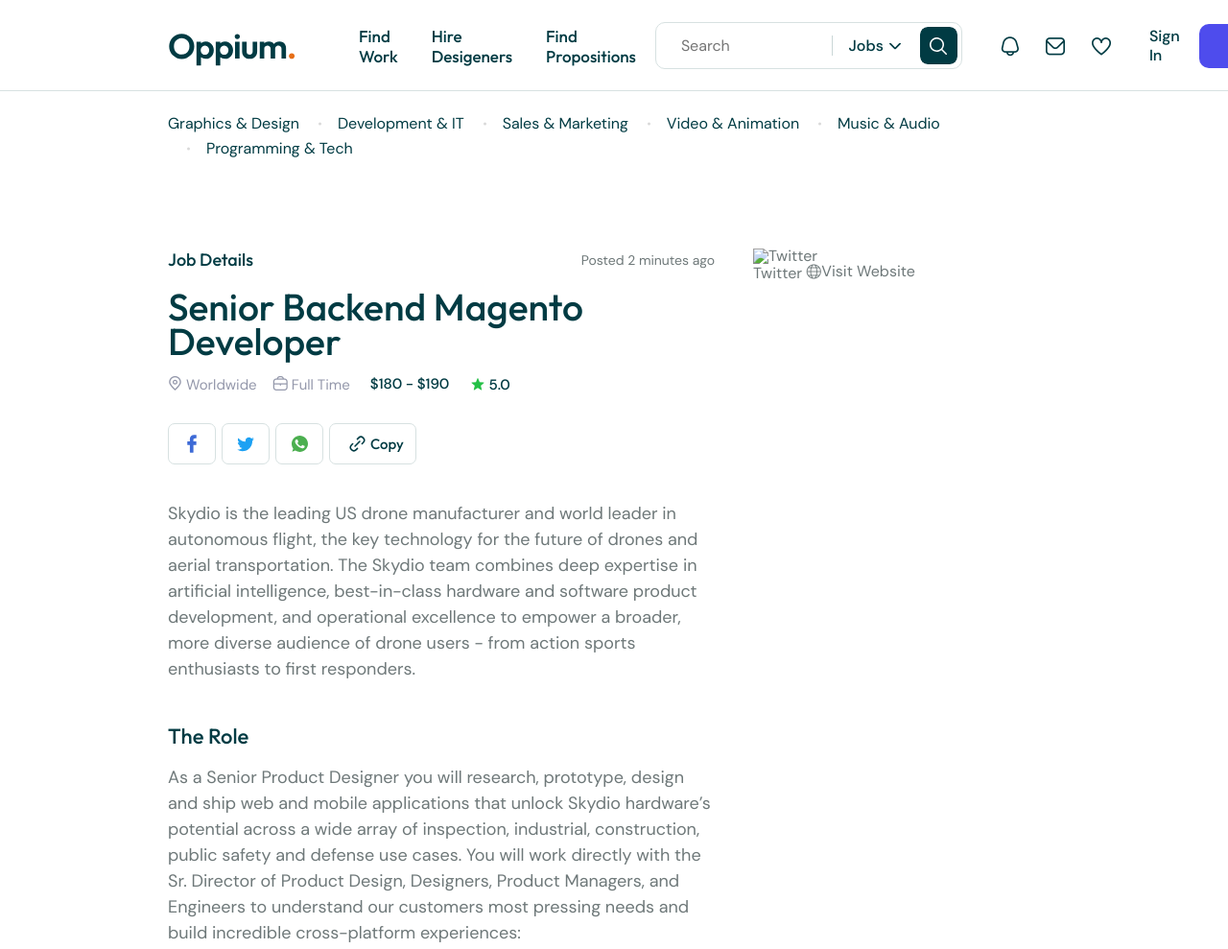
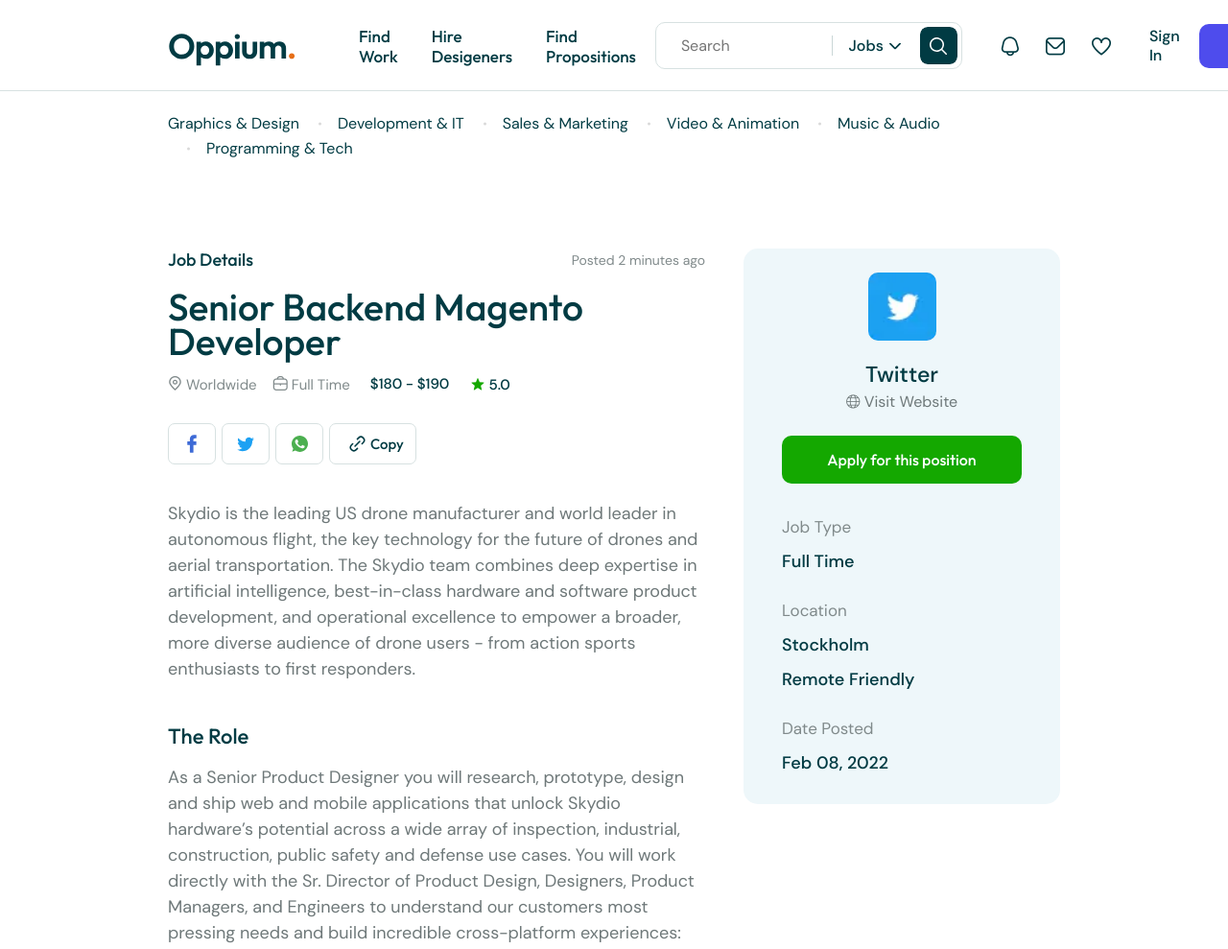
Before and after one commit to test-page-dev/oppium, a plain HTML site: page offer-details.html in a window 1280 px wide. Shown: the top 989 px of the page at 96% size. Drawn offline with nearby package versions, Linux system fonts and the light colour scheme; files whose address does not match are found by name.

Commit message:
job offers done color fixes

```diff
--- a/css/style.css
+++ b/css/style.css
@@ -4,13 +4,13 @@
   --secondary-font: "Outfit", sans-serif;
   --title-color: #013b43;
   --content-color: #6e7879;
-  --light-text-color: #9498ab;
+  --light-text-color: #808a8b;
+  --main-green: #14a800;
   --deep-green: #013b43;
   --main-purple-color: #4e4ced;
   --main-purple-hover-color: #2a28e7;
   --input-range-fill: #24c046;
   --input-range-background: #dbe2f0;
-  --main-green: #24c046;
   --main-green-hover: #22a13d;
   --main-border: 1px solid #d7e1e1;
   --blue-background: #eef7fa;
@@ -524,7 +524,7 @@ a:hover {
   bottom: -4px;
 }
 .g-user--status.is-online .g-user__avatar:after {
-  background-color: #14a800;
+  background-color: var(--main-green);
 }
 .g-user--status.is-offline .g-user__avatar:after {
   background-color: #d7e1e1;
@@ -739,7 +739,7 @@ a:hover {
 }
 
 .load-more {
-  background-color: #14a800;
+  background-color: var(--main-green);
   padding: 15px 31px 16px;
   font-weight: 500;
   line-height: 20px;
@@ -1335,7 +1335,7 @@ a:hover {
 
 .columns {
   display: grid;
-  grid-template: 1fr/1fr 320px;
+  grid-template: 1fr/1fr 330px;
   gap: clamp(20px, 4vw, 40px);
 }
 .columns .custom-select::after {
@@ -1555,10 +1555,13 @@ a:hover {
   display: flex;
   align-items: center;
   font-weight: 400;
-  color: var(--light-text-color);
+  color: #808a8b;
 }
 .project--c .project__top-location p {
   line-height: 1;
+}
+.project--c .project__top-location i {
+  font-size: 16px;
 }
 .project--c .project__top-info {
   display: flex;
@@ -1700,7 +1703,7 @@ a:hover {
   margin-right: 8px;
 }
 .filters__box .check-input__check:checked + .check-input__style::before {
-  background-color: #14a800;
+  background-color: var(--main-green);
 }
 .filters__box h4 {
   font-size: 18px;
@@ -1882,7 +1885,7 @@ a:hover {
 .messages__main-status {
   position: absolute;
   content: "";
-  background-color: #14a800;
+  background-color: var(--main-green);
   width: 8px;
   height: 8px;
   border-radius: 50%;
@@ -2338,6 +2341,7 @@ a:hover {
 .offer-details__pretitle span {
   font-size: 14px;
   line-height: 18px;
+  color: #808a8b;
 }
 .offer-details__title {
   font-size: 39px;
@@ -2448,7 +2452,7 @@ a:hover {
   line-height: 20px;
   border-radius: var(--br-10);
   padding: 15px 60px 16px;
-  background-color: #14a800;
+  background-color: var(--main-green);
   transition: background-color 0.3s;
 }
 .offer-details__apply a:hover {
@@ -2468,6 +2472,76 @@ a:hover {
   display: flex;
   flex-direction: column;
   gap: 16px;
+}
+.offer-details__aside {
+  background-color: #eef7fa;
+  border-radius: var(--br-15);
+  padding: 25px 40px;
+  display: flex;
+  flex-direction: column;
+  align-items: center;
+}
+.offer-details__aside-logo {
+  width: 71px;
+  height: 71px;
+  overflow: hidden;
+  border-radius: var(--br-10);
+  margin-bottom: 21px;
+}
+.offer-details__aside-logo img {
+  width: 100%;
+}
+.offer-details__aside-name {
+  font-family: var(--main-font);
+  font-weight: 500;
+  font-size: 23px;
+  line-height: 29px;
+  text-align: center;
+  color: var(--deep-green);
+  margin-bottom: 3px;
+}
+.offer-details__aside-link {
+  line-height: 21px;
+  margin-bottom: 25px;
+}
+.offer-details__aside-link i {
+  font-size: 15px;
+  margin-right: 4px;
+}
+.offer-details__aside-apply {
+  color: #fff;
+  width: 100%;
+  margin-bottom: 27px;
+}
+.offer-details__aside-apply a {
+  width: 100%;
+  justify-content: center;
+  background-color: var(--main-green);
+  border-radius: 10px;
+  padding: 15px 20px;
+  line-height: 20px;
+  font-family: var(--secondary-font);
+  font-weight: 500;
+}
+.offer-details__aside-info {
+  width: 100%;
+  gap: 15px;
+}
+.offer-details__aside-info li {
+  display: flex;
+  flex-direction: column;
+}
+.offer-details__aside-info li span {
+  font-weight: 500;
+  font-size: 18px;
+  line-height: 36px;
+  color: var(--deep-green);
+}
+.offer-details__aside-info li span:first-child {
+  font-weight: 400;
+  color: #808a8b;
+  font-size: 17px;
+  line-height: 36px;
 }
 
 /* Custom select */
--- a/offer-details.html
+++ b/offer-details.html
@@ -366,9 +366,9 @@
 					</div>
 
 					<div class="columns__right">
-						<div class="offer-details__aside">
+						<ul class="offer-details__aside">
 							<div class="offer-details__aside-logo">
-								<img src="./img/projects/twitter.jpg" alt="Twitter">
+								<img src="./img/projects/twitter.webp" alt="Twitter">
 							</div>
 							<span class="offer-details__aside-name">
 								Twitter
@@ -378,8 +378,25 @@
 								<span>Visit Website</span>
 							</a>
 							<div class="offer-details__aside-apply">
-
+								<a href="#">
+									Apply for this position
+								</a>
 							</div>
+							<ul class="offer-details__aside-info df df-c">
+								<li>
+									<span>Job Type</span>
+									<span>Full Time</span>
+								</li>
+								<li>
+									<span>Location</span>
+									<span>Stockholm</span>
+									<span>Remote Friendly</span>
+								</li>
+								<li>
+									<span>Date Posted</span>
+									<span>Feb 08, 2022</span>
+								</li>
+							</ul>
 					</div>
 				</div>
 			</div>
```
Lines whose indentation alone changed are shown as unchanged.
